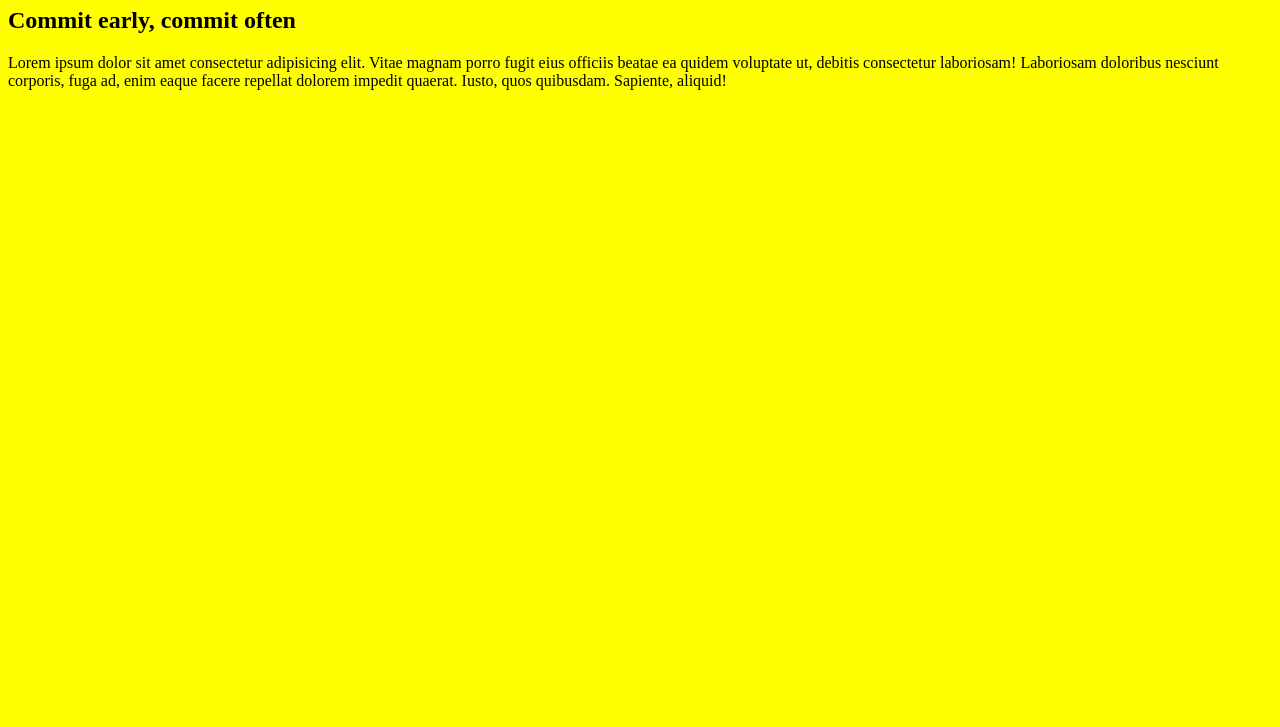
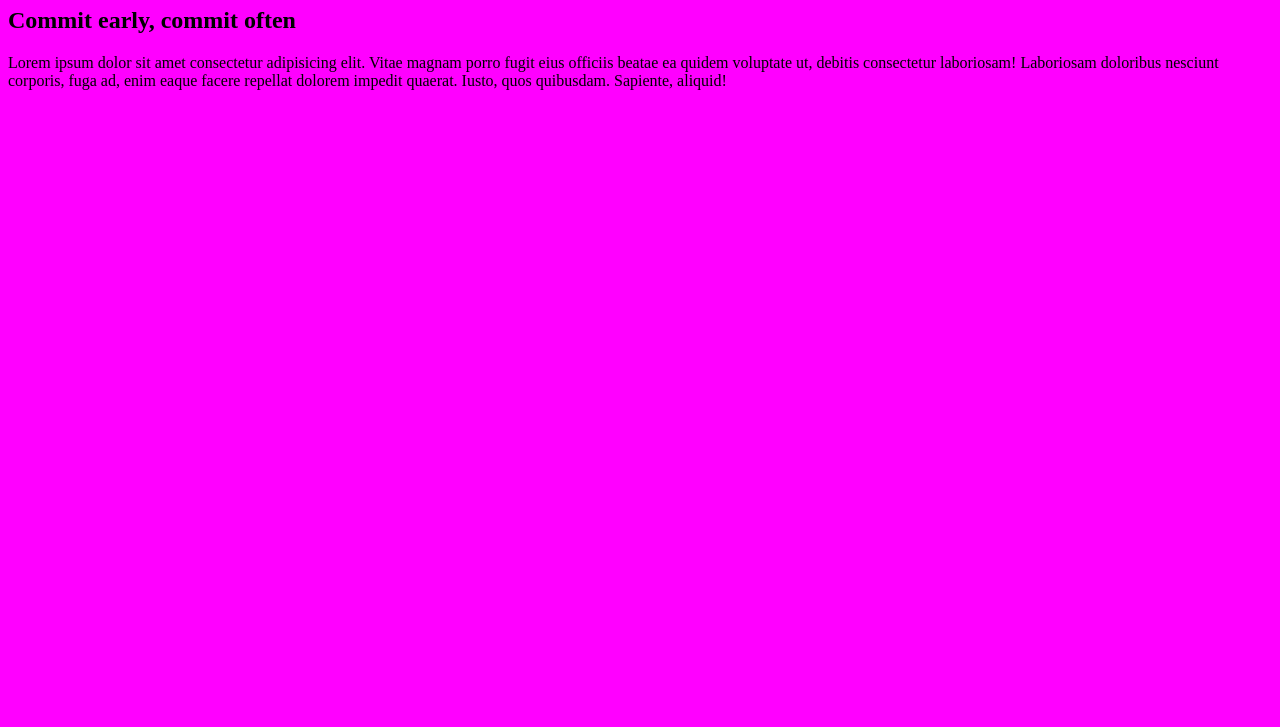
Before and after one commit to janvanhee/Module2-git, a plain HTML site: page index.html in a window 1280 px wide. Shown: the part 73-800 px from the top of the page. Drawn offline with Linux system fonts and the light colour scheme.

Commit message:
nieuwe achtergrondkleur

```diff
--- a/stijl.css
+++ b/stijl.css
@@ -1,3 +1,3 @@
 body {
-  background-color: #ff0;
+  background-color: #f0f;
 }
```
